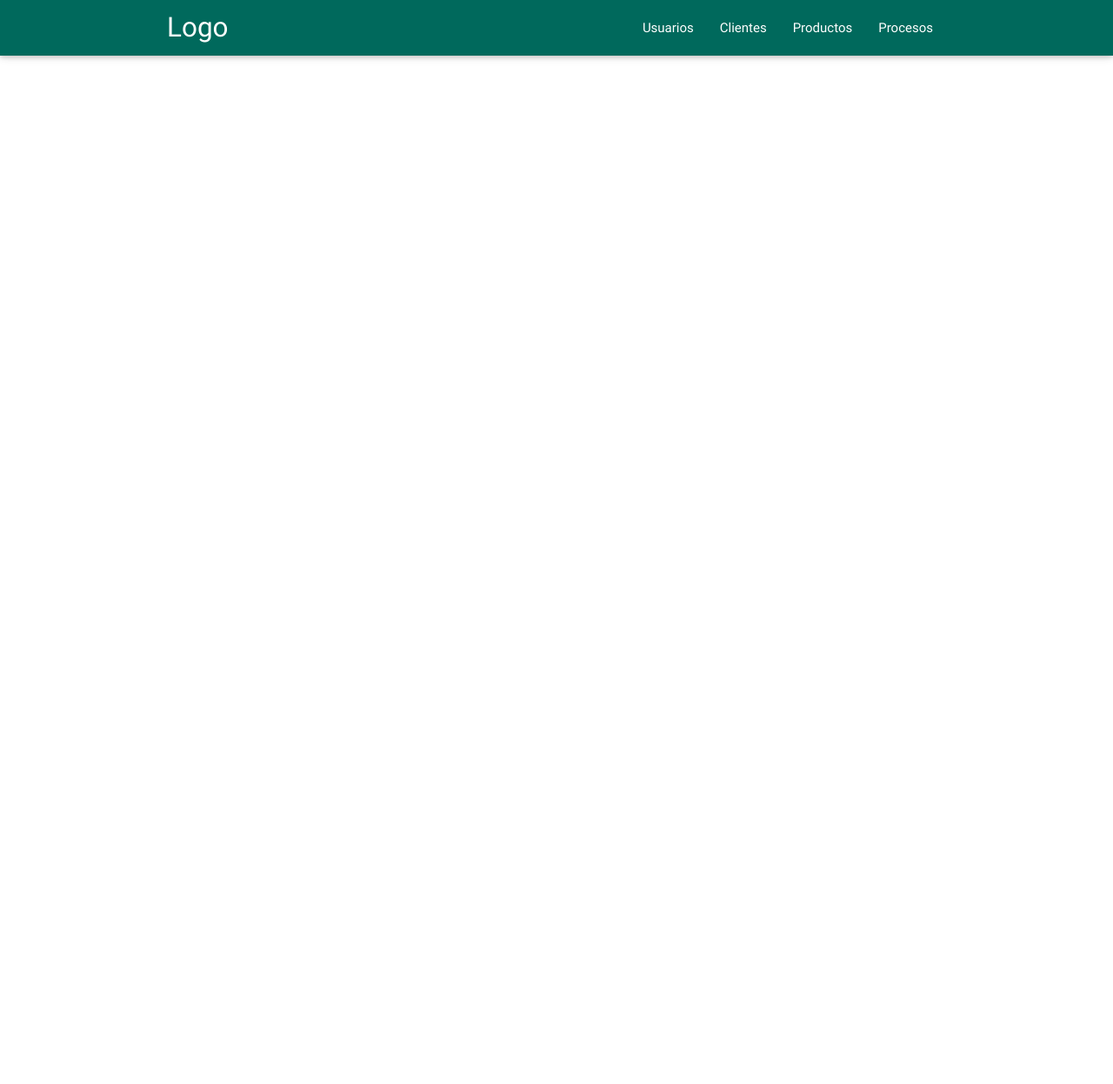
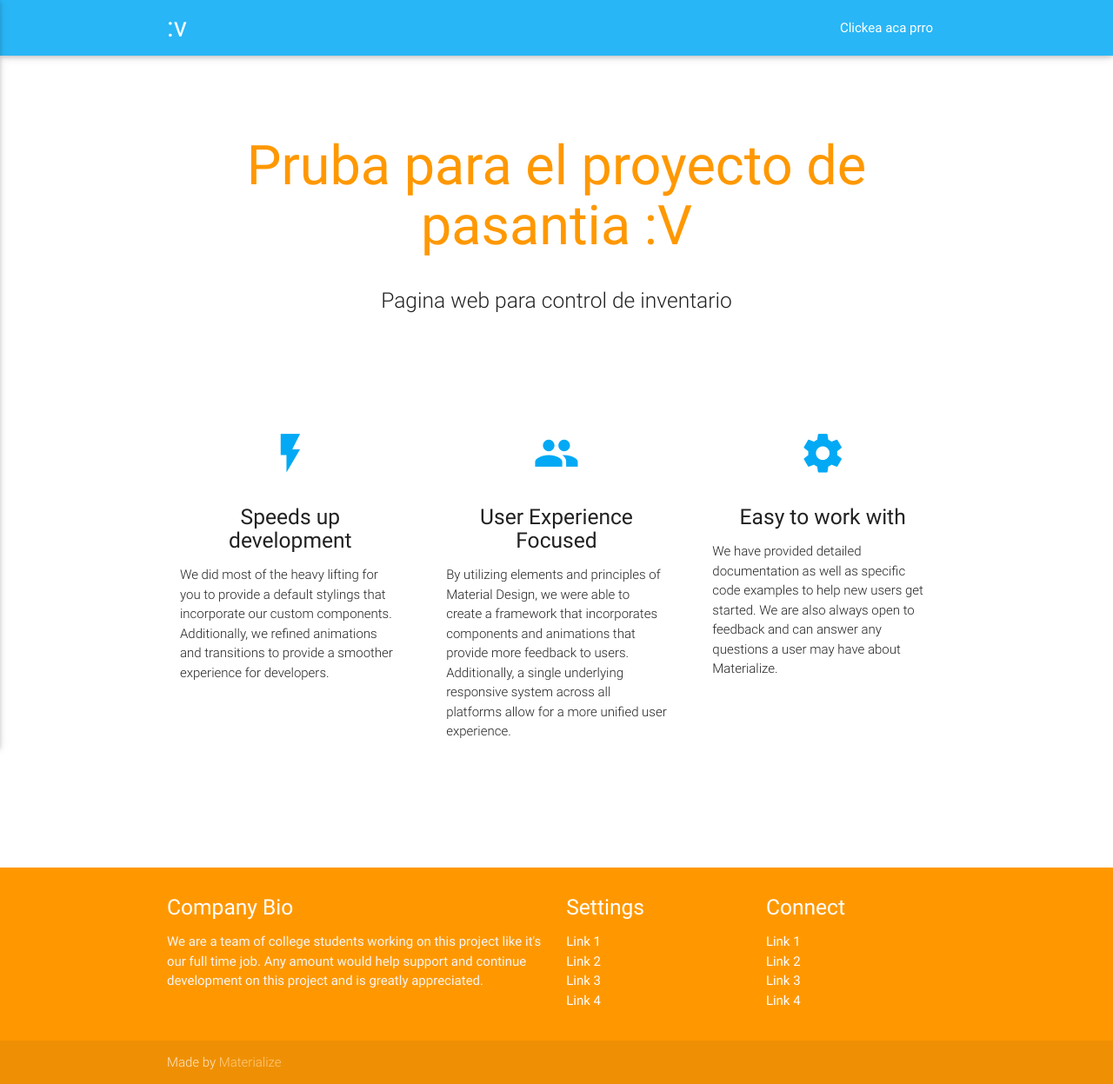
Before and after one commit to karlalucia/ProtoProject, a PHP site: page / in a window 1280 px wide. Shown: the whole page at 87% size. Before the commit the page ends 69 px from the top, so only its background shows below. Run offline with PHP 8.4, Linux system fonts and the light colour scheme; some libraries are stand-ins or nearby versions.

Commit message:
Implementacion del menu
Prueba 1
Hora 4:39

```diff
--- a/index.php
+++ b/index.php
@@ -1,17 +1,115 @@
 <!DOCTYPE html>
-<html>
+<html lang="en">
 <head>
-    <meta charset="utf-8">
-    <meta name="viewport" content="width=device-width, initial-scale=1, maximum-scale=1, user-scalable=no">
-    <title>Portada proyecto culero</title>
+  <meta http-equiv="Content-Type" content="text/html; charset=UTF-8"/>
+  <meta name="viewport" content="width=device-width, initial-scale=1, maximum-scale=1.0"/>
+  <title>Starter Template - Materialize</title>
+
+  <!-- CSS  -->
+  <link href="https://fonts.googleapis.com/icon?family=Material+Icons" rel="stylesheet">
   <link href="css/materialize.css" type="text/css" rel="stylesheet" media="screen,projection"/>
   <link href="css/style.css" type="text/css" rel="stylesheet" media="screen,projection"/>
-    <link href="https://fonts.googleapis.com/icon?family=Material+Icons" rel="stylesheet">
 </head>
 <body>
   <?php include("menu.php");?>
+  <div class="section no-pad-bot" id="index-banner">
+    <div class="container">
       <br><br>
-    <script src="js/jquery.js"></script>
+      <h1 class="header center orange-text">Pruba para el proyecto de pasantia :V </h1>
+      <div class="row center">
+        <h5 class="header col s12 light">Pagina web para control de inventario</h5>
+      </div>
+      <div class="row center">
+
+      </div>
+      <br><br>
+
+    </div>
+  </div>
+
+
+  <div class="container">
+    <div class="section">
+
+      <!--   Icon Section   -->
+      <div class="row">
+        <div class="col s12 m4">
+          <div class="icon-block">
+            <h2 class="center light-blue-text"><i class="material-icons">flash_on</i></h2>
+            <h5 class="center">Speeds up development</h5>
+
+            <p class="light">We did most of the heavy lifting for you to provide a default stylings that incorporate our custom components. Additionally, we refined animations and transitions to provide a smoother experience for developers.</p>
+          </div>
+        </div>
+
+        <div class="col s12 m4">
+          <div class="icon-block">
+            <h2 class="center light-blue-text"><i class="material-icons">group</i></h2>
+            <h5 class="center">User Experience Focused</h5>
+
+            <p class="light">By utilizing elements and principles of Material Design, we were able to create a framework that incorporates components and animations that provide more feedback to users. Additionally, a single underlying responsive system across all platforms allow for a more unified user experience.</p>
+          </div>
+        </div>
+
+        <div class="col s12 m4">
+          <div class="icon-block">
+            <h2 class="center light-blue-text"><i class="material-icons">settings</i></h2>
+            <h5 class="center">Easy to work with</h5>
+
+            <p class="light">We have provided detailed documentation as well as specific code examples to help new users get started. We are also always open to feedback and can answer any questions a user may have about Materialize.</p>
+          </div>
+        </div>
+      </div>
+
+    </div>
+    <br><br>
+
+    <div class="section">
+
+    </div>
+  </div>
+
+  <footer class="page-footer orange">
+    <div class="container">
+      <div class="row">
+        <div class="col l6 s12">
+          <h5 class="white-text">Company Bio</h5>
+          <p class="grey-text text-lighten-4">We are a team of college students working on this project like it's our full time job. Any amount would help support and continue development on this project and is greatly appreciated.</p>
+
+
+        </div>
+        <div class="col l3 s12">
+          <h5 class="white-text">Settings</h5>
+          <ul>
+            <li><a class="white-text" href="#!">Link 1</a></li>
+            <li><a class="white-text" href="#!">Link 2</a></li>
+            <li><a class="white-text" href="#!">Link 3</a></li>
+            <li><a class="white-text" href="#!">Link 4</a></li>
+          </ul>
+        </div>
+        <div class="col l3 s12">
+          <h5 class="white-text">Connect</h5>
+          <ul>
+            <li><a class="white-text" href="#!">Link 1</a></li>
+            <li><a class="white-text" href="#!">Link 2</a></li>
+            <li><a class="white-text" href="#!">Link 3</a></li>
+            <li><a class="white-text" href="#!">Link 4</a></li>
+          </ul>
+        </div>
+      </div>
+    </div>
+    <div class="footer-copyright">
+      <div class="container">
+      Made by <a class="orange-text text-lighten-3" href="http://materializecss.com">Materialize</a>
+      </div>
+    </div>
+  </footer>
+
+
+  <!--  Scripts-->
+  <script src="https://code.jquery.com/jquery-2.1.1.min.js"></script>
   <script src="js/materialize.js"></script>
+  <script src="js/init.js"></script>
+
   </body>
 </html>
--- a/menu.php
+++ b/menu.php
@@ -1,18 +1,13 @@
+
 <div class="navbar-fixed">
-  <nav class="teal darken-3" role="navigation">
-    <div class="nav-wrapper container"><a id="logo-container" href="#" class="brand-logo">Logo</a>
+  <nav class="nav-wrapper light-blue lighten-1" role="navigation">
+    <div class="nav-wrapper container"><a id="logo-container" href="#" class="brand-logo">:v</a>
       <ul class="right hide-on-med-and-down">
-        <li><a href="#">Usuarios</a></li>
-        <li><a href="#">Clientes</a></li>
-        <li><a href="#">Productos</a></li>
-        <li><a href="#">Procesos</a></li>
+        <li><a href="#">Clickea aca prro</a></li>
       </ul>
 
       <ul id="nav-mobile" class="side-nav">
-        <li><a href="#">Usuarios</a></li>
-        <li><a href="#">Clientes</a></li>
-        <li><a href="#">Productos</a></li>
-        <li><a href="#">Procesos</a></li>
+        <li><a href="#">Clickea aca prro</a></li>
       </ul>
       <a href="#" data-activates="nav-mobile" class="button-collapse"><i class="material-icons">menu</i></a>
     </div>
```
Also changed, not shown: 1 other file. Lines whose indentation alone changed are shown as unchanged.
